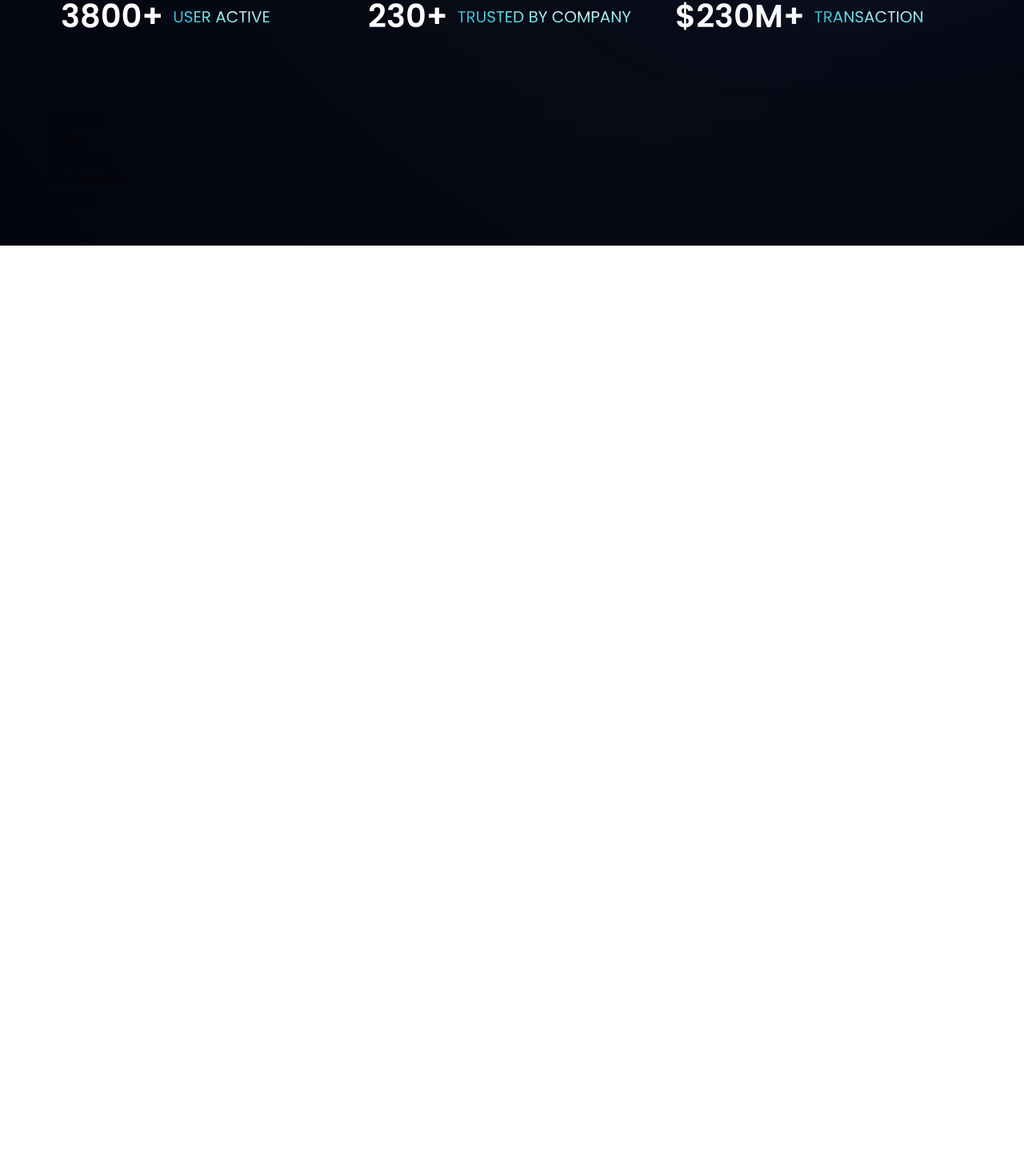
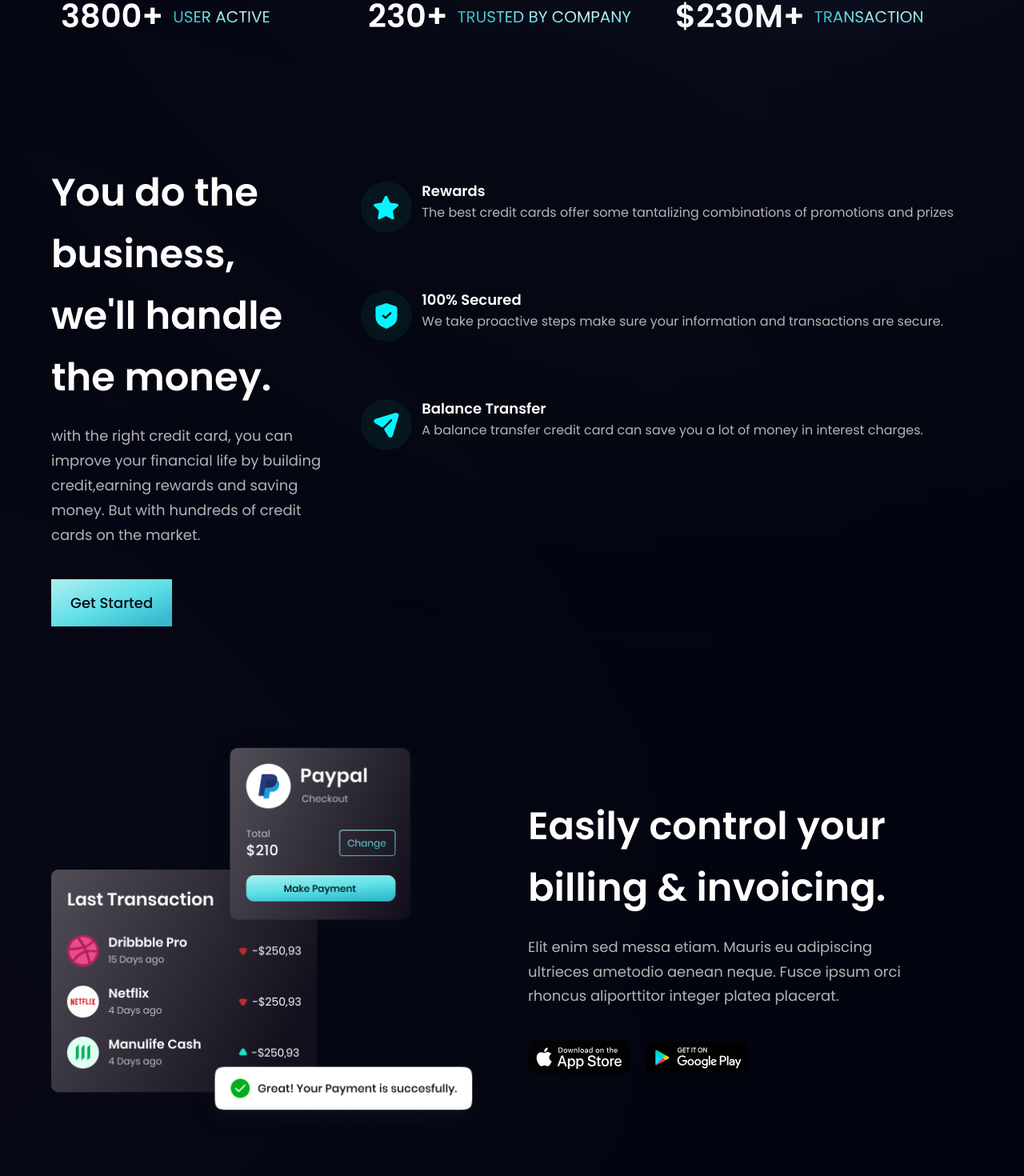
Before and after one commit to swazidr/bank_modern_app, a React (Vite) app: page / in a window 1280 px wide. Shown: the part 806-2276 px from the top of the page at 80% size. Before the commit the page ends 1113 px from the top, so only its background shows below. Built offline with nearby package versions, Linux system fonts and the light colour scheme.

Commit message:
today worked with Button.jsx & Business.jsx & Billing.jsx

```diff
--- a/src/components/Billing.jsx
+++ b/src/components/Billing.jsx
@@ -1,9 +1,29 @@
-import React from 'react'
+import { apple, bill, google } from '../assets';
+import styles, {layout} from '../style';
 
-const Billing = () => {
-  return (
-    <div>Billing</div>
-  )
-}
+const Billing = () =>  (
+    <section id='product' className={layout.sectionReverse}>
+      <div className={layout.sectionImgReverse}>
+        <img src={bill} alt="billing" className='w-[100% h-[100%] relative z-[5]' />
+        <div className='absolute z-[3] -left-1/2 top-0 w-[50%] h-[50%] rounded-full white__gradient' />
+        <div className='absolute z-[0] -left-1/2 bottom-0 w-[50%] h-[50%] rounded-full pink__gradient' />
+      </div>
+
+      <div className={layout.sectionInfo}>
+        <h2 className={styles.heading2}>Easily control your <br className="sm:block hidden" /> billing & invoicing.</h2>
+        <p className={`${styles.paragraph} max-w-[470px] mt-5`}>
+          Elit enim sed messa etiam. Mauris eu adipiscing ultrieces ametodio aenean neque. Fusce ipsum orci rhoncus aliporttitor integer platea placerat.
+        </p>
+
+        <div className="flex flex-row flex-wrap sm:mt-10 mt-6">
+          <img src={apple} alt="apple_store" className='w-[128px] h-[42px] object-contain mr-5 cursor-pointer' />
+
+          <img src={google} alt="google_store" className='w-[128px] h-[42px] object-contain cursor-pointer' />
+
+        </div>
+      </div>
+
+    </section>
+  );
 
 export default Billing
--- a/src/components/Business.jsx
+++ b/src/components/Business.jsx
@@ -1,8 +1,42 @@
-import React from 'react'
+import { features  } from "../constance";
+import styles, { layout} from "../style";
+import Button from "./Button";
+
+const FeatureCard = ({ icon, title, content, index }) => (
+  <div className={`flex flex-row p-6 rounded-[20px] ${index !== features.length - 1 ? 'mb-6' : 'mb-0'} feature-card`}>
+    <div className={`w-[64px] h-[64px] rounded-full ${styles.flexCenter} bg-dimBlue`}>
+      <img src={icon} alt="icon" className="w-[50%] h-[50%] object-contain" />
+    </div>
+    <div className="flex-1 flex flex-col ml-3">
+      <h4 className="font-poppins font-semibold text-white text-[18px] leading-[23px] mb-1">
+        {title}
+      </h4>
+      <p className="font-poppins font-normal text-dimWhite text-[16px] leading-[24px] mb-1">
+        {content}
+      </p>
+    </div>
+
+  </div>
+
+)
 
 const Business = () => {
   return (
-    <div>Business</div>
+    <section id="features" className={layout.section}>
+      <div className={layout.sectionInfo}>
+        <h2 className={styles.heading2}>You do the business, <br className="sm:block hidden" /> we'll handle the money.</h2>
+        <p className={`${styles.paragraph} max-w-[470px] mt-5`} >
+          with the right credit card, you can improve your financial life by building credit,earning rewards and saving money. But with hundreds of credit cards on the market.
+        </p>
+        <Button styles='mt-10' />
+      </div>
+      <div className="">
+        {features.map((feature, index) => (
+          <FeatureCard key={feature.id} {...feature} index={index} />
+        ))}
+      </div>
+
+    </section>
   )
 }
 
--- a/src/components/Button.jsx
+++ b/src/components/Button.jsx
@@ -1,8 +1,10 @@
 import React from 'react'
 
-const Button = () => {
+const Button = ({ styles }) => {
   return (
-    <div>Button</div>
+    <button type='button' className={`py-4 px-6 bg-blue-gradient font-poppins font-medium text-[18px] text-primary outline-none ${styles}`}>
+      Get Started
+    </button>
   )
 }
 
```
